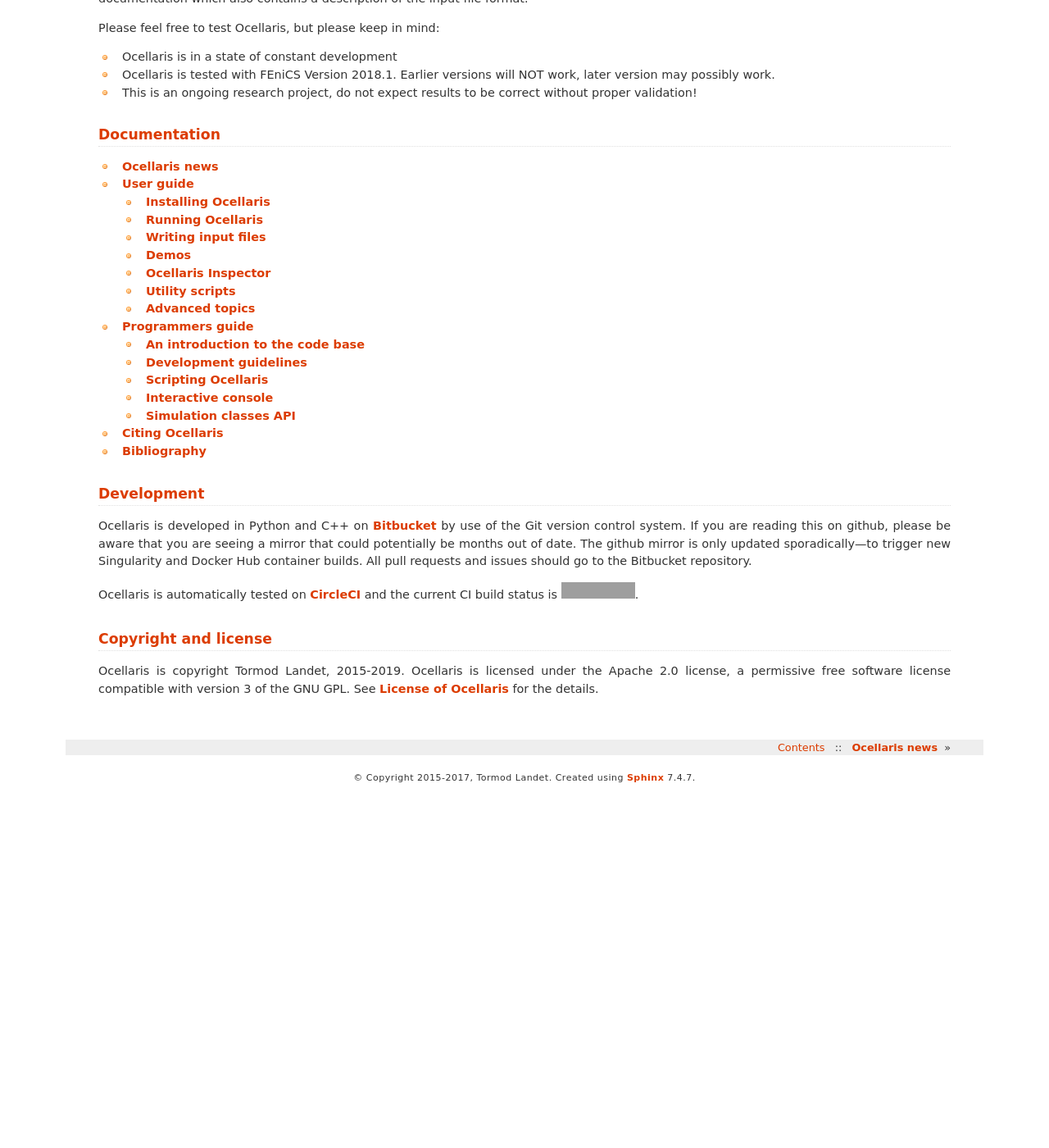
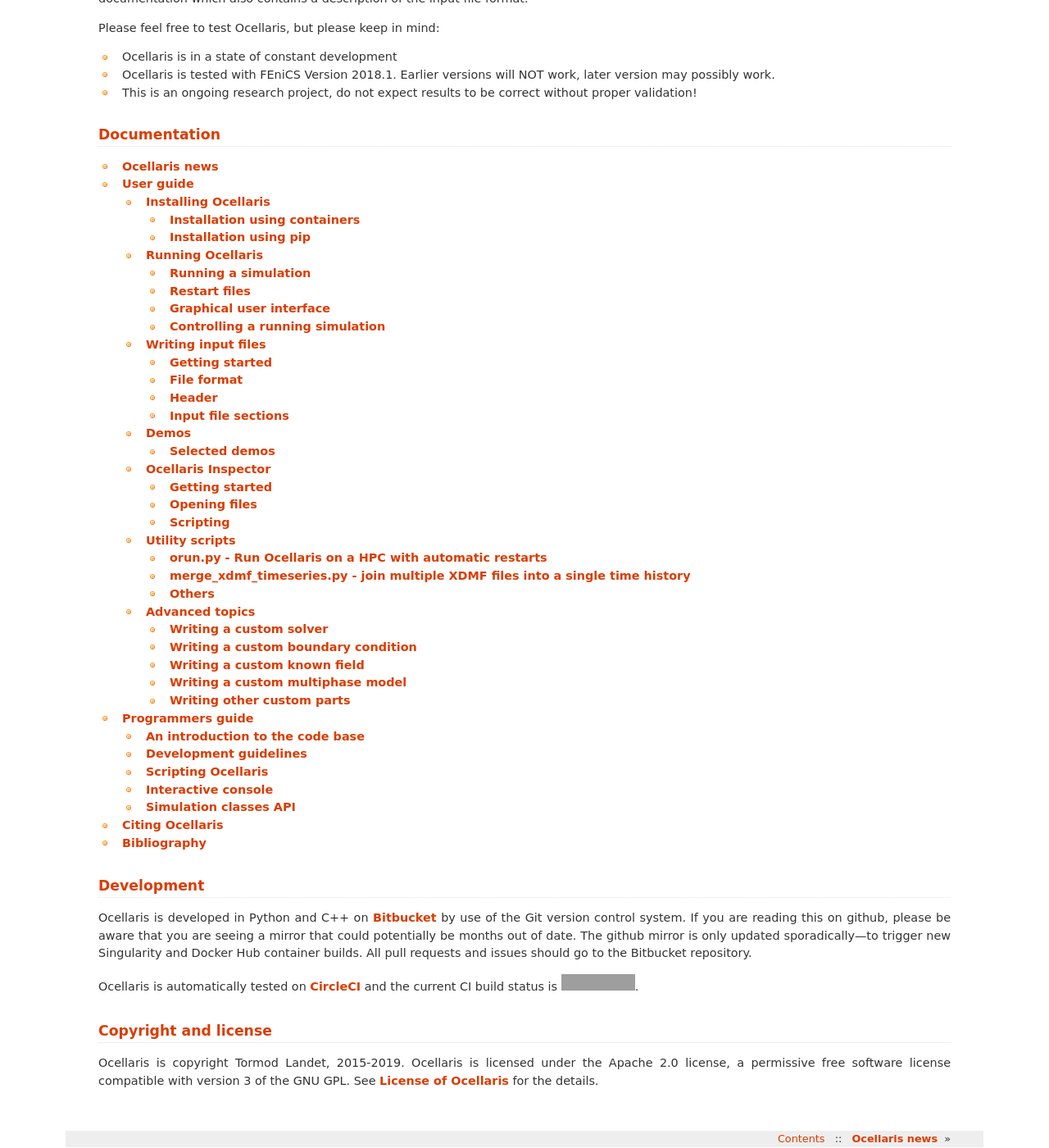
Before and after one commit to TormodLandet/Ocellaris, a Sphinx documentation site: the page built from documentation/index.rst, in a window 1280 px wide and 1400 px high, scrolled down 1287 px. Shown: the whole window at 82% size. Built offline with Sphinx 7.4.7, drawn with Linux system fonts in a browser that asks for light colours; before the commit the page ends 2253 px from its top, so only the background shows below that; some of the changed lines change nothing that is shown; some of the changed text lies outside the part shown; grey boxes are pictures that could not be loaded.

Commit message:
Document some of the 2D demos

```diff
--- a/documentation/conf.py
+++ b/documentation/conf.py
@@ -78,7 +78,7 @@
 
 # General information about the project.
 project = u'Ocellaris'
-copyright = u'2015-2017, Tormod Landet'
+copyright = u'2015-2019, Tormod Landet'
 
 # The version info for the project you're documenting, acts as replacement for
 # |version| and |release|, also used in various other places throughout the
--- a/documentation/index.rst
+++ b/documentation/index.rst
@@ -11,7 +11,7 @@
 .. ##############################################################
 
 .. toctree::
-   :maxdepth: 2
+   :maxdepth: 3
 
    blog/index
    user_guide/user_guide
--- a/documentation/user_guide/demos.rst
+++ b/documentation/user_guide/demos.rst
@@ -1,14 +1,27 @@
+.. _demos:
+
 Demos
 =====
 
 The demo input files can be found in the `Ocellaris repository
 <https://bitbucket.org/trlandet/ocellaris/src/master/demos/>`_. Geometry files
 (meshes) can be found in the ``datafiles`` subdirectory of the linked ``demos``
-directory.
+directory for the demos that use more complicated geometries.
+
+The demos are automatically tested to check that they start properly, but since
+some of the demos take quite some time to run, the demos are not run all the
+way through. For this reason it may be that a change to Ocellaris can cause a
+problem for one of the demos without anyone noticing. If you test a demo that
+does not seem to work properly then please report an issue on the `Ocellaris
+bug tracker <https://bitbucket.org/trlandet/ocellaris/issues>`_.
+
+
+Selected demos
+--------------
 
 
 Flow around a clownfish
------------------------
+.......................
 
 This demo shows how to create a simple Ocellaris 2D simulation. The gmsh
 geometry file ``demos/datafiles/ocellaris.geo`` defines "physical regions" with
@@ -24,22 +37,36 @@
     velocity magnitude, and the white lines show the stream lines of the
     converged steady state solution.
 
-TODO: explain some details of the input file?
-
 
 Dam break
----------
+.........
 
-TODO: document this and include a figure
+There are both 2D and 3D demos of the classic dam breaking two-phase flow
+benchmark.
+
+.. raw:: html
+
+    <div class="figure align-center">
+        <video controls loop autoplay>
+            <source src="https://trlandet.bitbucket.io/figures/dambreak2d.mp4" type="video/mp4">
+            <source src="https://trlandet.bitbucket.io/figures/dambreak2d.ogg" type="video/ogg">
+            Your browser does not support the video tag.
+        </video>
+        <p class="caption"><span class="caption-text">Paraview video of 2D dam
+        break VOF simulation with course mesh</span></p>
+    </div>
 
 
 Taylor-Green
-------------
+............
 
-TODO: document this and include a figure
+This is the standard Taylor-Green single phase 2D analytical solution. If you
+want to run a convergence test then you should instead run the
+``cases/convergence-taylor-green/convergence.py`` script which automatically
+runs through a list of mesh resolutions and reports the convergence rates.
 
+.. figure:: https://trlandet.bitbucket.io/figures/taylor-green.png
+    :align: center
+    :alt: Taylor-Green velocity field
 
-Wave Tank
----------
-
-TODO: document this and include a figure
+    The velocity field magnitude from the Taylor-Green demo
```
Also changed, not shown: 1 other file.
